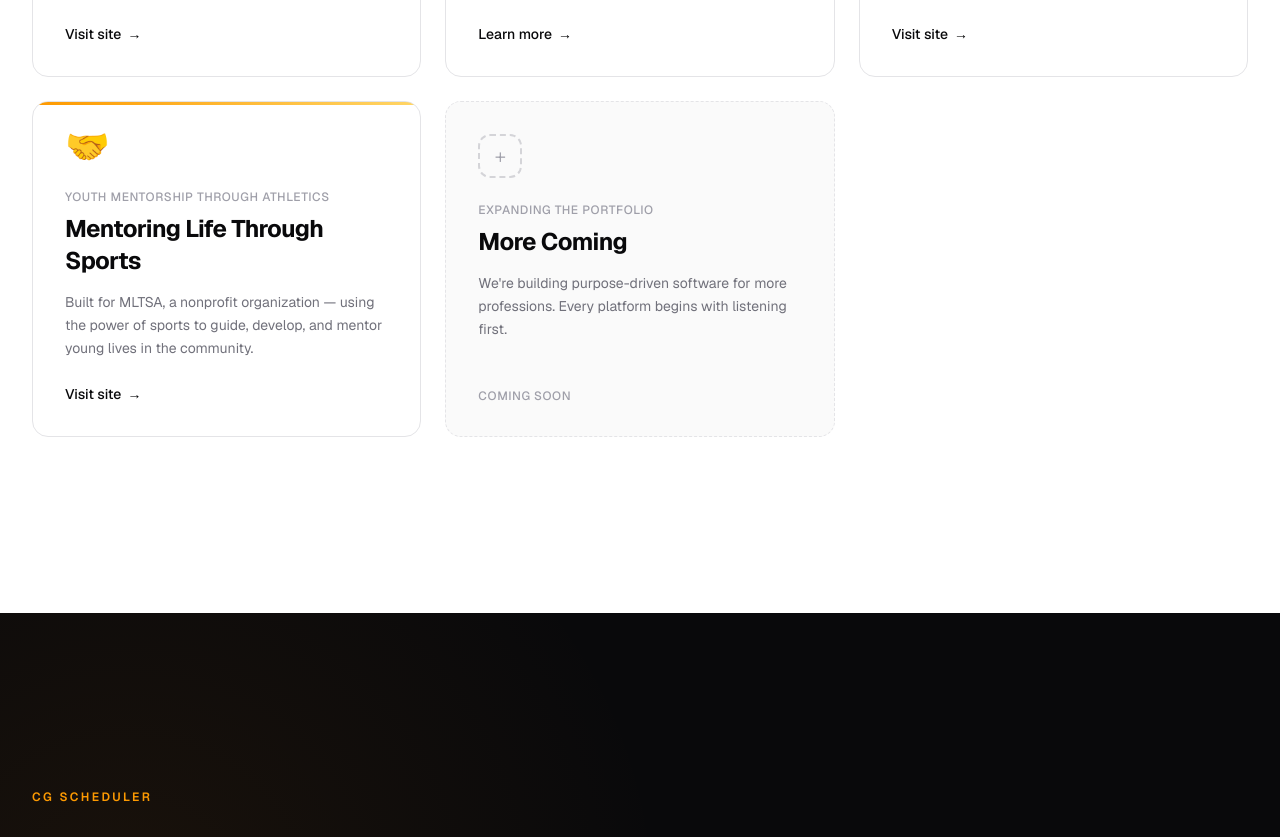
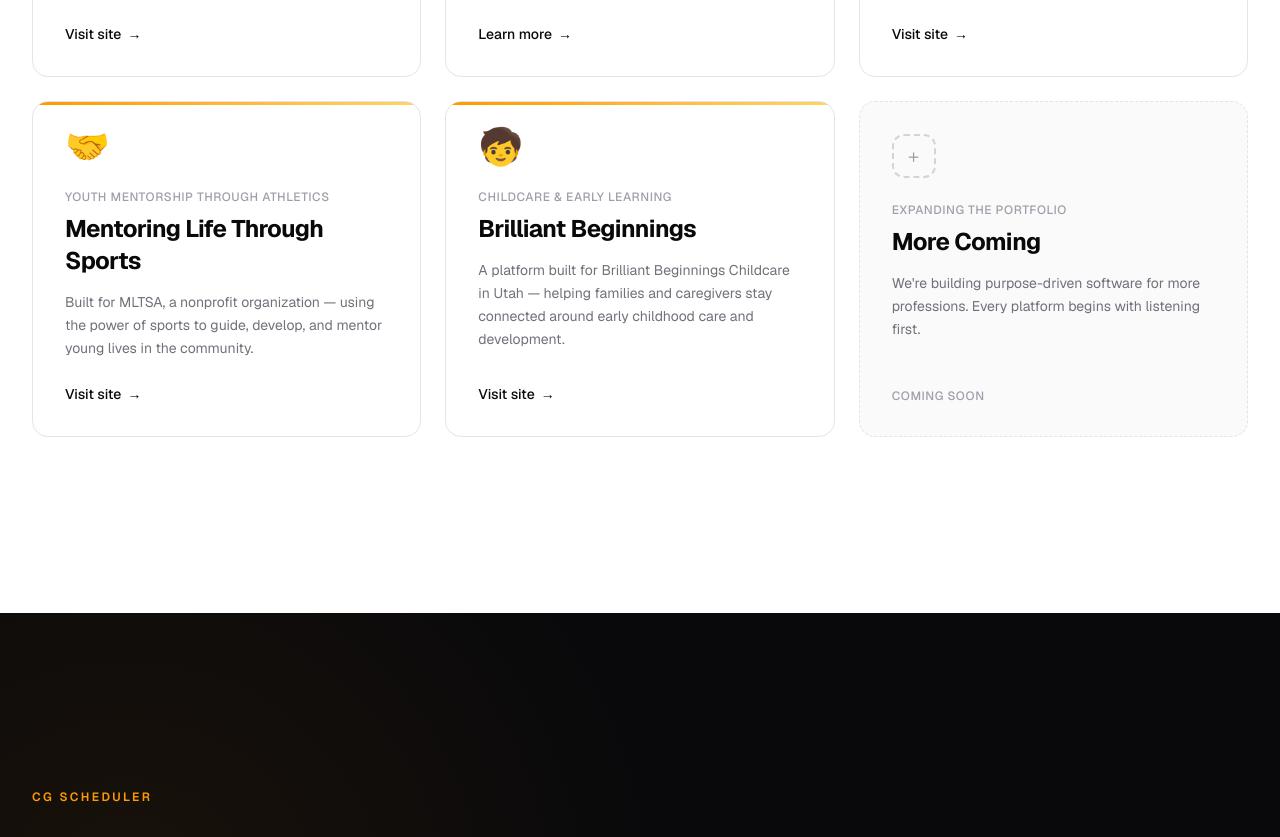
Before and after one commit to castillojerry801-boop/common-ground, a Next.js app: page / in a window 1280 px wide. Shown: the part 2400-3237 px from the top of the page. Built offline with nearby package versions, Linux system fonts and the light colour scheme.

Commit message:
Add Brilliant Beginnings Childcare to products section
Co-Authored-By: Claude Sonnet 4.6 <noreply@anthropic.com>

```diff
--- a/app/components/sections/Products.tsx
+++ b/app/components/sections/Products.tsx
@@ -39,6 +39,16 @@ const products = [
       "Built for MLTSA, a nonprofit organization — using the power of sports to guide, develop, and mentor young lives in the community.",
     available: true,
     href: "https://www.mltsa.org",
+    external: true,
+  },
+  {
+    icon: "🧒",
+    name: "Brilliant Beginnings",
+    tagline: "Childcare & Early Learning",
+    description:
+      "A platform built for Brilliant Beginnings Childcare in Utah — helping families and caregivers stay connected around early childhood care and development.",
+    available: true,
+    href: "https://brilliantbeginningsutah.com",
     external: true,
   },
   {
```
